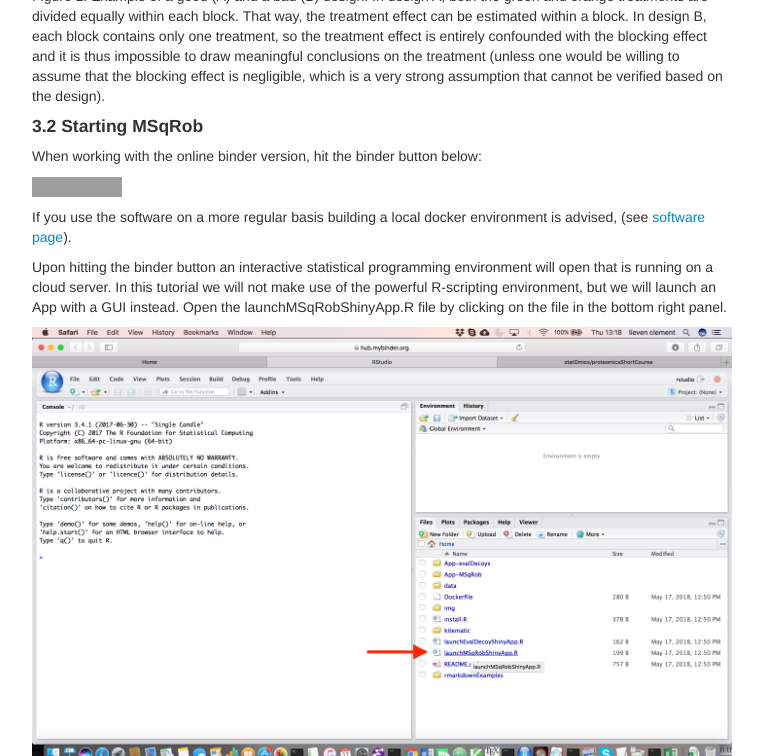
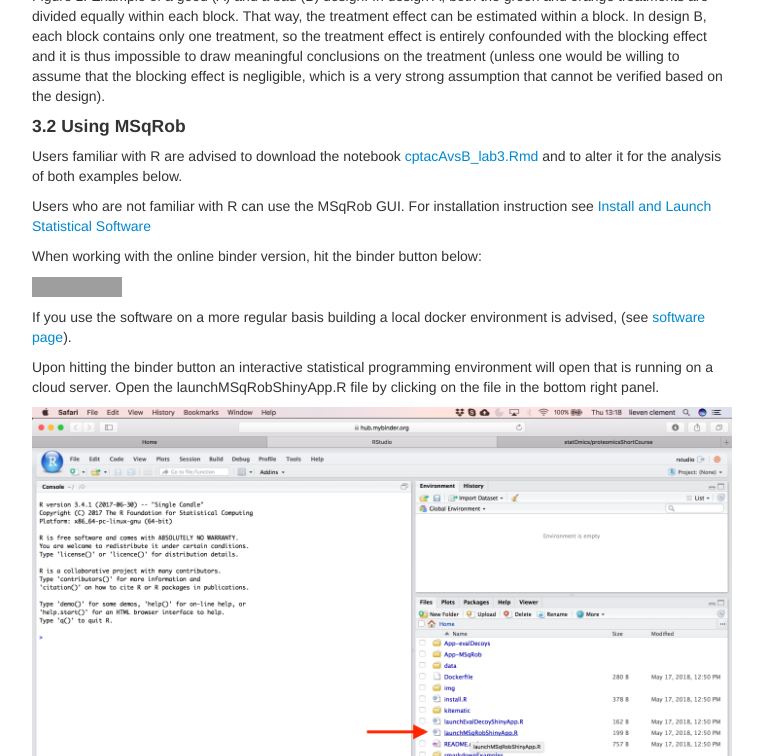
Before and after one commit to statOmics/pda19-20, a Jekyll site: the page built from pages/sdaMsqrobDesign.md, in a window 1280 px wide and 900 px high, scrolled down 1052 px, cut to the strip 144-900 px from the top of the window. Shown: the whole strip, without its empty margins (258-1021 px from the left). Built offline with Jekyll 4.4.1, drawn with Linux system fonts in a browser that asks for light colours; grey boxes are pictures that could not be loaded.

Commit message:
cptac notebook

```diff
--- a/pages/sdaMsqrobDesign.md
+++ b/pages/sdaMsqrobDesign.md
@@ -22,7 +22,11 @@
 
 Figure 1. Example of a good (A) and a bad (B) design. In design A, both the green and orange treatments are divided equally within each block. That way, the treatment effect can be estimated within a block. In design B, each block contains only one treatment, so the treatment effect is entirely confounded with the blocking effect and it is thus impossible to draw meaningful conclusions on the treatment (unless one would be willing to assume that the blocking effect is negligible, which is a very strong assumption that cannot be verified based on the design).
 
-#### 3.2 Starting MSqRob
+#### 3.2 Using MSqRob
+
+Users familiar with R are advised to download the notebook [cptacAvsB_lab3.Rmd](https://raw.githubusercontent.com/statOmics/pda/gh-pages/assets/cptacAvsB_lab3.Rmd)  and to alter it for the analysis of both examples below.
+
+Users who are not familiar with R can use the MSqRob GUI. For installation instruction see [Install and Launch Statistical Software](./software4stats.md)
 
 When working with the online binder version, hit the binder button below:
 
@@ -31,7 +35,7 @@
 
 If you use the software on a more regular basis building a local docker environment is advised, (see [software page](./software4stats.md)).
 
-Upon hitting the binder button an interactive statistical programming environment will open that is running on a cloud server. In this tutorial we will not make use of the powerful R-scripting environment, but we will launch an App with a GUI instead. Open the launchMSqRobShinyApp.R file by clicking on the file in the bottom right panel.
+Upon hitting the binder button an interactive statistical programming environment will open that is running on a cloud server. Open the launchMSqRobShinyApp.R file by clicking on the file in the bottom right panel.
 
 ![Figure 2. Rstudio](./figs/rstudioWindowMsqrob1.png)
 
```
Also changed, not shown: pages/sdaMsqrobSimple.md (+1 -1 lines).
